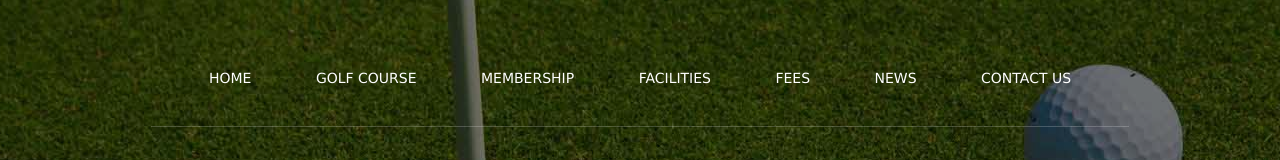
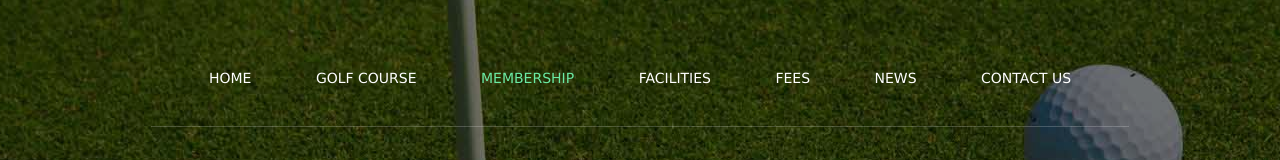
Before and after one commit to faberyx/college, a plain HTML site: page membership/index.html in a window 1280 px wide. Shown: the top 160 px of the page. Drawn offline with Linux system fonts and the light colour scheme.

Commit message:
fix active

```diff
--- a/membership/index.html
+++ b/membership/index.html
@@ -29,7 +29,7 @@
                     <ul class="menu">
                         <li><a href="/">Home</a></li>
                         <li><a href="/golf-course">Golf Course</a></li>
-                        <li><a class="active" href="/membership">Membership</a></li>
+                        <li class="active"><a  href="/membership">Membership</a></li>
                         <li><a href="/facilities">Facilities</a></li>
                         <li><a href="/fees">Fees</a></li>
                         <li><a href="/news">News</a></li>
```
